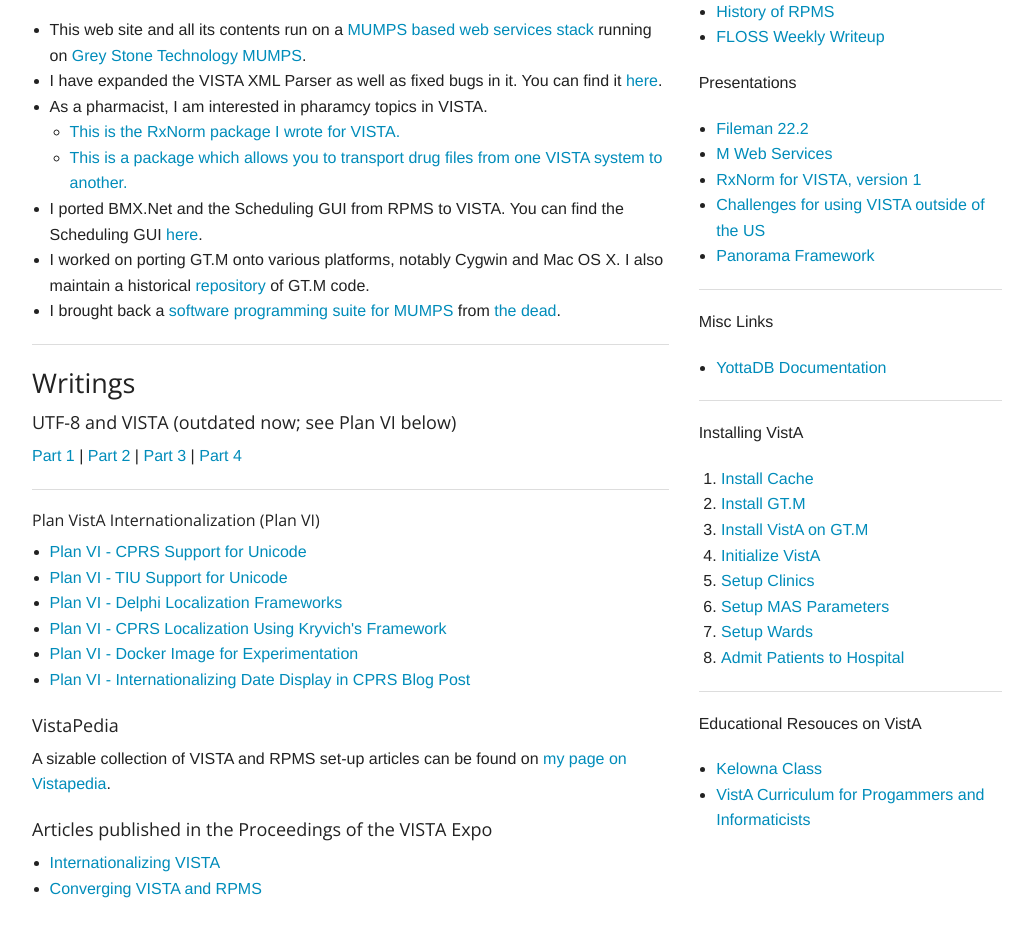
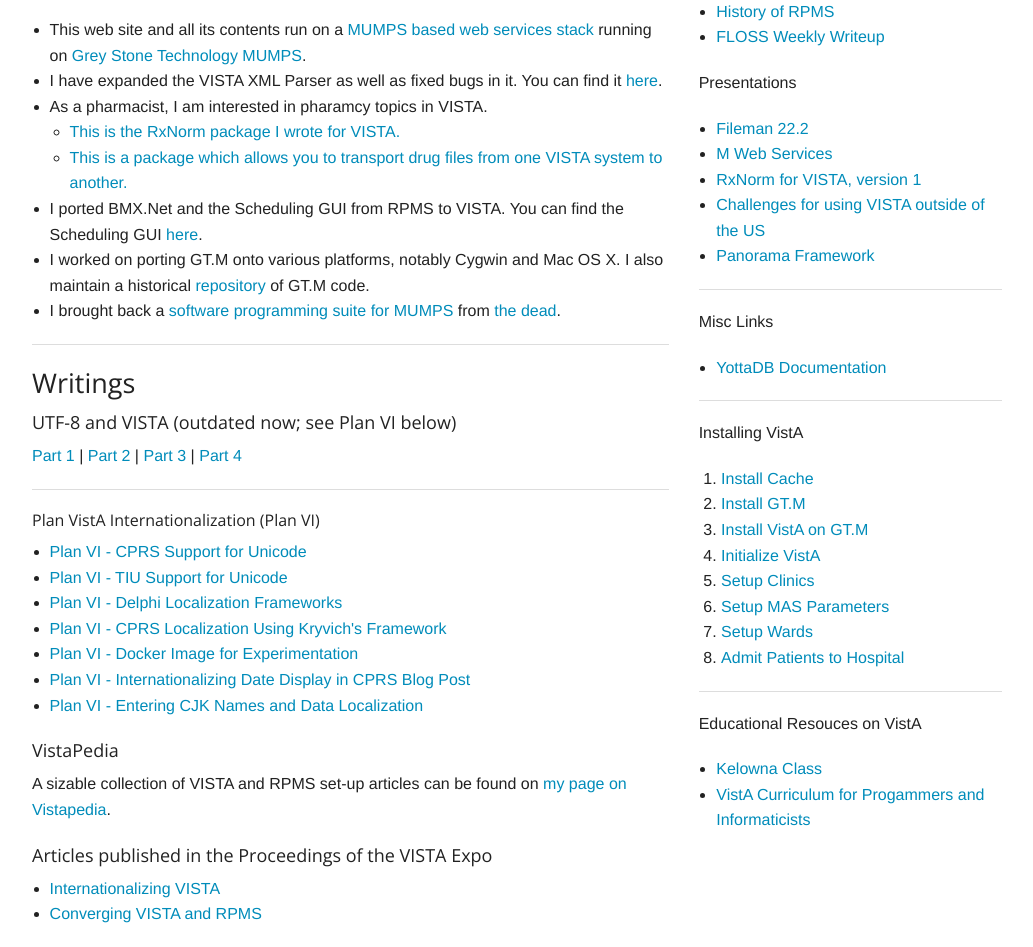
Before and after one commit to shabiel/personal-website, a plain HTML site: page index.html in a window 1280 px wide. Shown: the part 506-1453 px from the top of the page, without its empty margins (123-1156 px from the left). Before the commit the page ends 1427 px from the top, so only its background shows below. Drawn offline with nearby package versions, Linux system fonts and the light colour scheme.

Commit message:
Update with plan 6 presentation.

```diff
--- a/index.html
+++ b/index.html
@@ -85,6 +85,7 @@
                 <li><a href="articles/p6/plan6-l10n-kryvich.pdf">Plan VI - CPRS Localization Using Kryvich's Framework</a></li>
                 <li><a href="articles/p6/plan6-docker.html">Plan VI - Docker Image for Experimentation</a></li>
                 <li><a href="articles/p6/cprs-dates.html">Plan VI - Internationalizing Date Display in CPRS Blog Post</a></li>
+                <li><a href="articles/p6/plan6-names-data-l10n.pdf">Plan VI - Entering CJK Names and Data Localization</a></li>
             </ul>
         </p>
         <h5>VistaPedia</h5>
```
Also changed, not shown: 1 other file.
